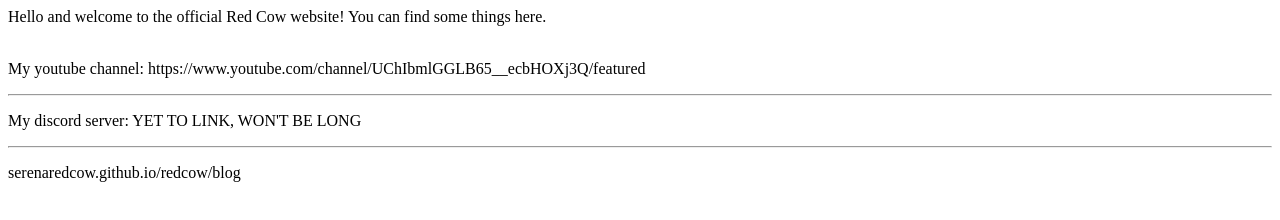
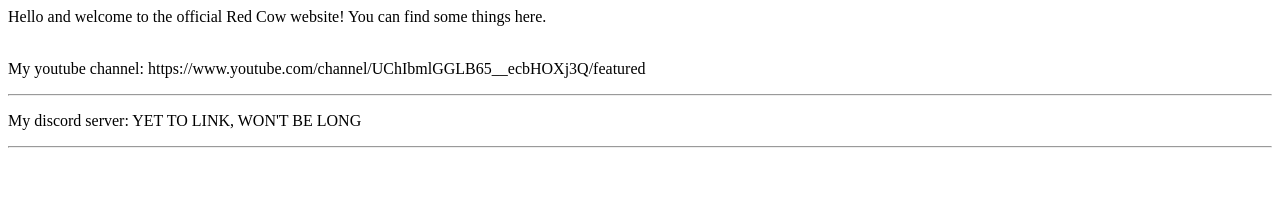
Before and after one commit to SerenaRedCow/redcow, a plain HTML site: page index.html in a window 1280 px wide. Drawn offline with Linux system fonts and the light colour scheme.

Commit message:
Update index.html

```diff
--- a/index.html
+++ b/index.html
@@ -15,7 +15,6 @@
     <hr>
     <p> My discord server: YET TO LINK, WON'T BE LONG </p>
     <hr>
-    <p> serenaredcow.github.io/redcow/blog <p>
   </body>
 
 </html>
```
